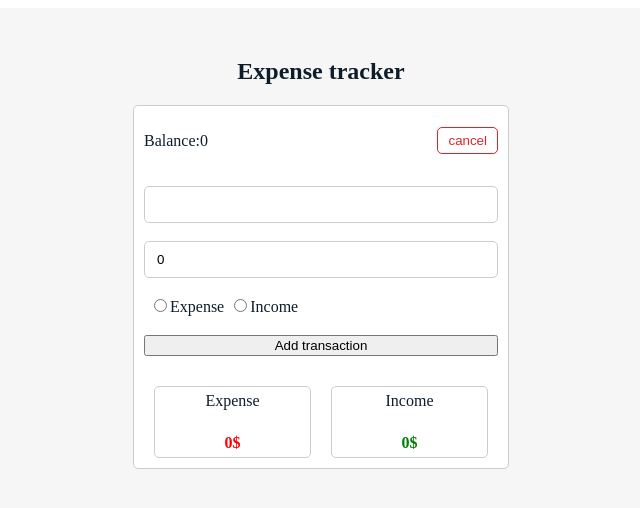
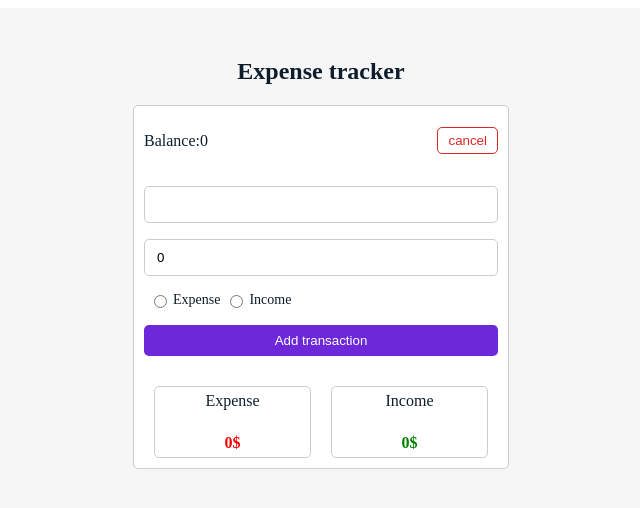
Before and after one commit to Shaghayegh-93/Expense-taracker-App, a React (Create React App) app: page / in a window 1280 px wide. Both pictures are taken after a click on the button "Add". Shown: the top 508 px of the page, without its empty margins (319-959 px from the left). Built offline with nearby package versions, Linux system fonts and the light colour scheme.

Commit message:
add id to the inpus and ccs class to buttons tag

```diff
--- a/src/components/TransActionForm.js
+++ b/src/components/TransActionForm.js
@@ -1,23 +1,22 @@
 import { useState } from "react";
 
-const TransActionForm = ({addTransaction}) => {
+const TransActionForm = ({ addTransaction }) => {
   const [formValues, setFormValues] = useState({
     desc: "",
     type: "Expense",
     amount: 0,
-
-
   });
   const changeHandler = (e) => {
     setFormValues({ ...formValues, [e.target.name]: e.target.value });
   };
-  const submitHandler=(e)=>{
+  const submitHandler = (e) => {
     e.preventDefault();
-      addTransaction(formValues)
-
-  }
+    addTransaction(formValues);
+  };
   return (
     <form onSubmit={submitHandler}>
+      {/* <div className="formInput"> */}
+
         <input
           type="text"
           name="desc"
@@ -30,25 +29,29 @@ const TransActionForm = ({addTransaction}) => {
           onChange={changeHandler}
           value={formValues.amount}
         ></input>
-      <div>
+      {/* </div> */}
+
+      <div className="radioBox">
         <input
           type="radio"
           value="expense"
           name="type"
           onChange={changeHandler}
           checked={formValues.type === "expense"}
+          id="expense"
         />
-        <label>Expense</label>
+        <label htmlFor="expense">Expense</label>
         <input
           type="radio"
           value="income"
           name="type"
           onChange={changeHandler}
           checked={formValues.type === "income"}
+          id="income"
         />
-        <label>Income</label>
+        <label htmlFor="income">Income</label>
       </div>
-      <button type="submit">Add transaction</button>
+      <button  className="btn primary" type="submit">Add transaction</button>
     </form>
   );
 };
```
Lines whose indentation alone changed are shown as unchanged.
